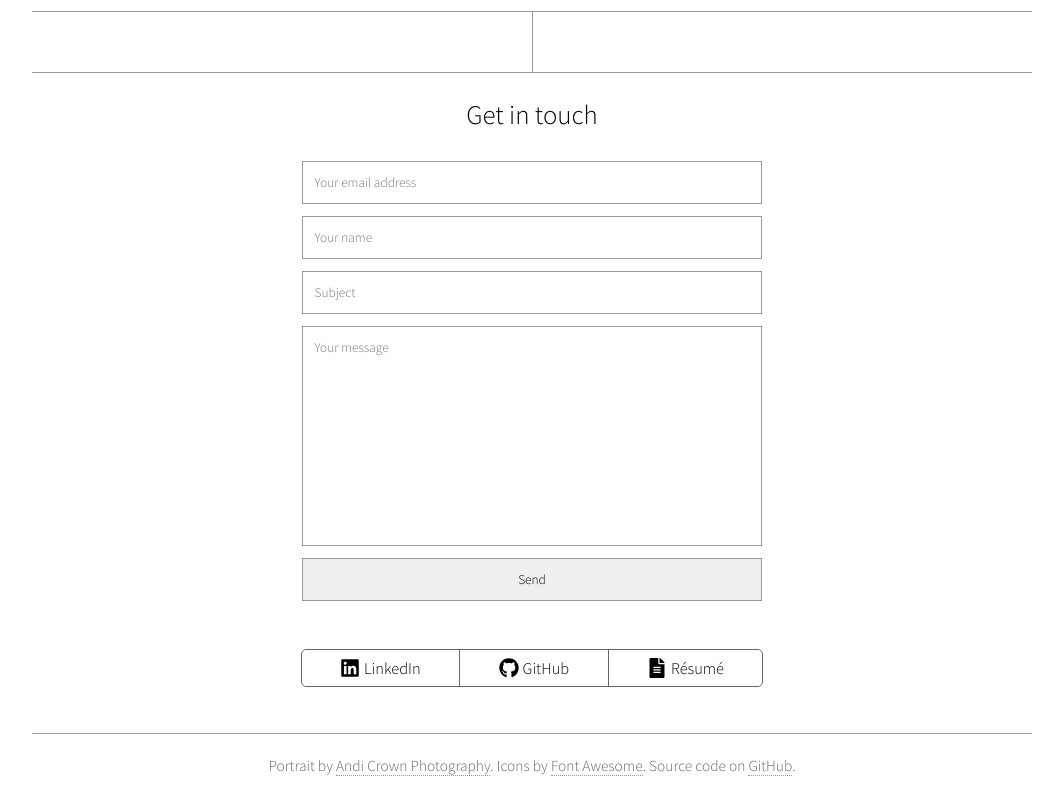
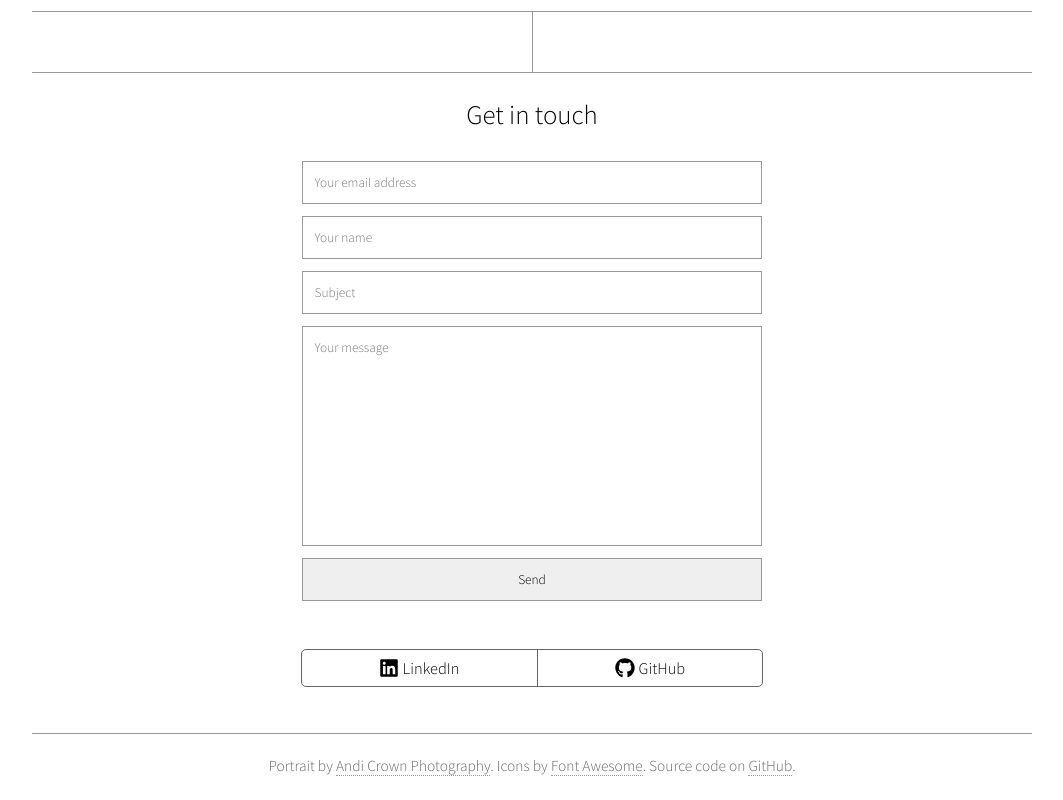
Before and after one commit to dansalias/iamdan.me, a Vue app: page / in a window 1280 px wide. Shown: the part 1062-1862 px from the top of the page, without its empty margins (108-1171 px from the left). Built offline with nearby package versions, Linux system fonts and the light colour scheme.

Commit message:
Remove resume link

```diff
--- a/src/App.vue
+++ b/src/App.vue
@@ -19,7 +19,6 @@
       <ul class="social-buttons">
         <li><a href="https://linkedin.com/in/kiwidan92"><img src="images/icons/linkedin.svg">LinkedIn</a></li>
         <li><a href="https://github.com/d4n13ly"><img src="images/icons/github.svg">GitHub</a></li>
-        <li><a href="/daniel-young.pdf"><img src="images/icons/file.svg">Résumé</a></li>
       </ul>
     </section>
     <footer>
```
